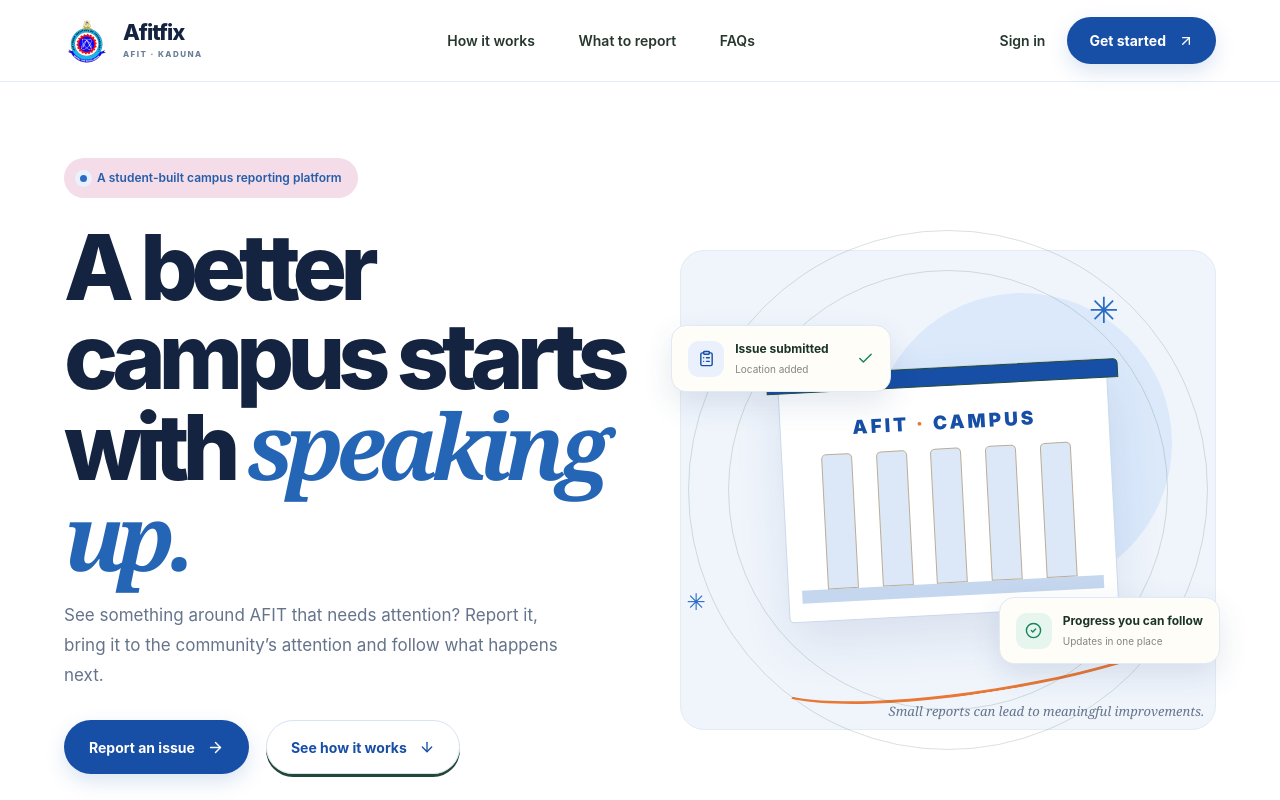
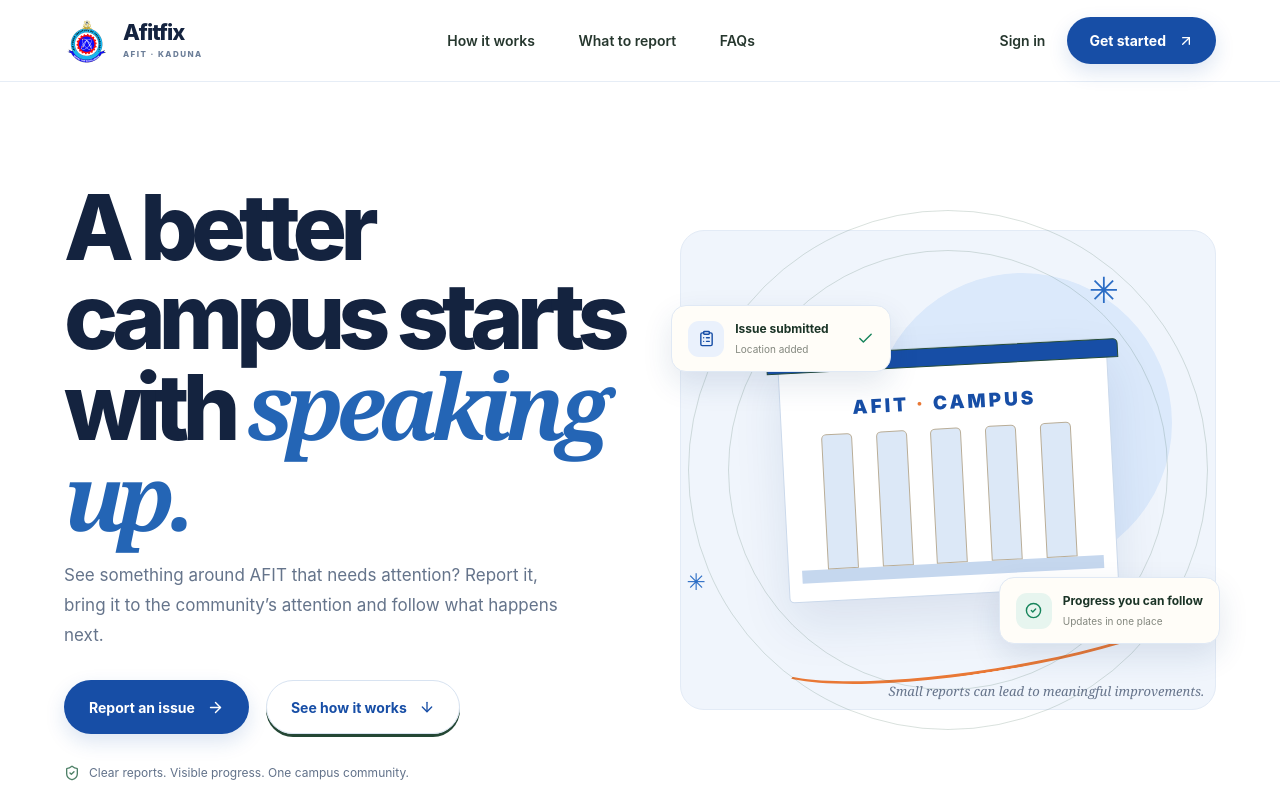
Before and after one commit to fawazfff/Afitfix, a Next.js app: page / in a window 1280 px wide. Shown: the top 800 px of the page. Built offline with nearby package versions, Linux system fonts and the light colour scheme.

Commit message:
Remove hero tagline and simplify footer copy

```diff
--- a/src/app/page.tsx
+++ b/src/app/page.tsx
@@ -62,7 +62,6 @@ export default function Home() {
 
       <section className="marketing-hero">
         <div className="hero-copy">
-          <div className="hero-kicker"><span className="kicker-dot"/> A student-built campus reporting platform</div>
           <h1>A better campus starts with <em>speaking up.</em></h1>
           <p className="hero-description">See something around AFIT that needs attention? Report it, bring it to the community’s attention and follow what happens next.</p>
           <div className="hero-actions">
@@ -185,7 +184,7 @@ export default function Home() {
       </section>
 
       <footer className="marketing-footer">
-        <div className="footer-main"><div><Brand footer/><p>A student-built platform for reporting and following campus issues at the Air Force Institute of Technology, Kaduna.</p></div><div className="footer-links"><a href="#how-it-works">How it works</a><a href="#what-to-report">What to report</a><Link href="/faq">FAQs</Link><Link href="/login">Sign in</Link><Link href="/login?mode=signup">Create account</Link></div></div>
+        <div className="footer-main"><div><Brand footer/><p>A platform for reporting and following campus issues at the Air Force Institute of Technology, Kaduna.</p></div><div className="footer-links"><a href="#how-it-works">How it works</a><a href="#what-to-report">What to report</a><Link href="/faq">FAQs</Link><Link href="/login">Sign in</Link><Link href="/login?mode=signup">Create account</Link></div></div>
         <div className="footer-bottom"><span>© {new Date().getFullYear()} Afitfix · Student project</span><span>Built for the AFIT community <GraduationCap size={14}/></span></div>
       </footer>
     </main>
```
